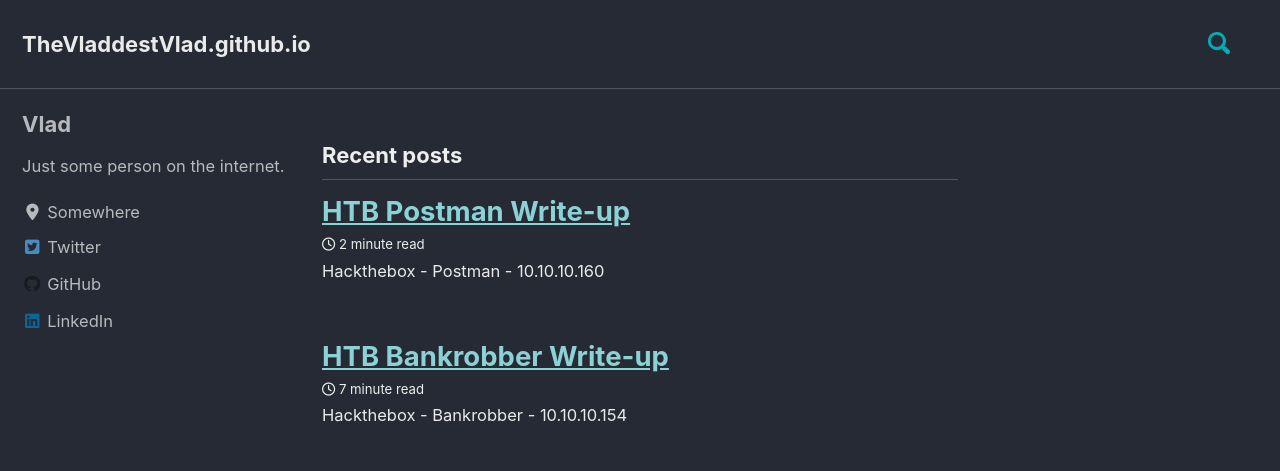
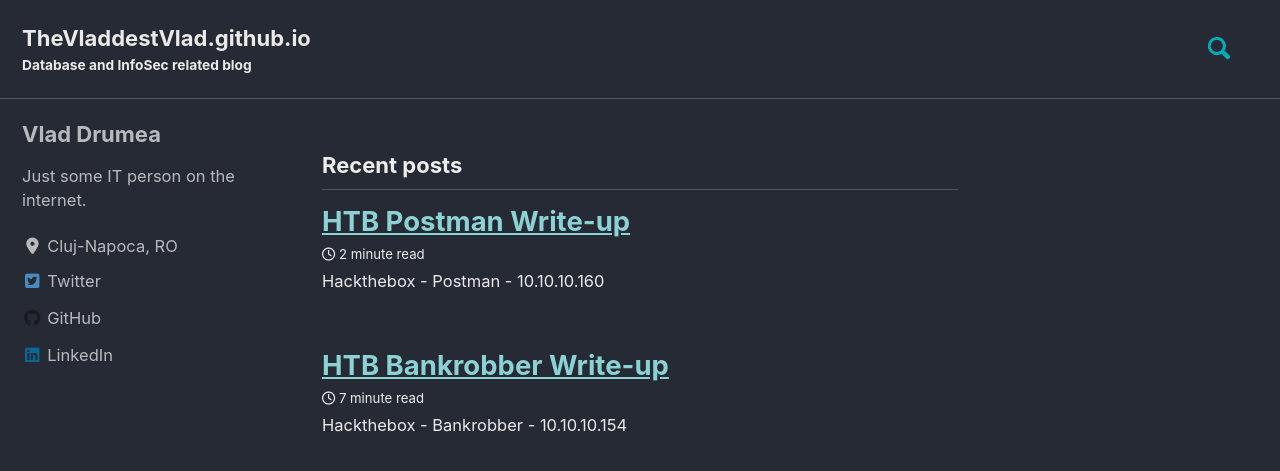
Before and after one commit to TheVladdestVlad/TheVladdestVlad.github.io, a Jekyll site: the page built from index.html, in a window 1280 px wide and 900 px high. Shown: the top 471 px of the window. Built offline with Jekyll 4.4.1, drawn with Linux system fonts in a browser that asks for light colours; cached includes are drawn as plain includes; nearby versions of some CDN libraries; the list of posts is cut into pages by our own code; some of the changed text lies outside the part shown.

Commit message:
Update _config.yml

```diff
--- a/_config.yml
+++ b/_config.yml
@@ -18,11 +18,11 @@
 locale                   : "en-US"
 title                    : "TheVladdestVlad.github.io"
 title_separator          : "-"
-#subtitle                 : "Database and InfoSec related blog"
-name                     : "Vlad"
-description              : "Database and InfoSec related blog"
+subtitle                 : "Database and InfoSec related blog"
+name                     : &name "Vlad Drumea" # &name is a YAML anchor which can be *referenced later
+description              : &description "This is a place where I write stuff that I find interesting"
 url                      : "https://TheVladdestVlad.github.io" # the base hostname & protocol for your site e.g. "https://mmistakes.github.io"
-baseurl                  : # the subpath of your site, e.g. "/blog"
+baseurl                  : "/" # the subpath of your site, e.g. "/blog"
 repository               : "TheVladdestVlad/TheVladdestVlad.github.io"
 teaser                   : # path of fallback teaser image, e.g. "/assets/images/500x300.png"
 logo                     : # path of logo image to display in the masthead, e.g. "/assets/images/88x88.png"
@@ -94,10 +94,10 @@
 
 # Site Author
 author:
-  name             : "Vlad"
+  name             : *name # *name is a YAML reference pointing to the &anchor earlier
   avatar           : # path of avatar image, e.g. "/assets/images/bio-photo.jpg"
-  bio              : "Just some person on the internet."
-  location         : "Somewhere"
+  bio              : "Just some IT person on the internet."
+  location         : "Cluj-Napoca, RO"
   email            :
   links:
     - label: "Email"
@@ -211,8 +211,8 @@
 
 # Outputting
 permalink: /:categories/:title/
-paginate: 5 # amount of posts to show
-paginate_path: /page:num/
+# paginate: 5 # amount of posts to show
+# paginate_path: /page:num/
 timezone: Europe/Bucharest # https://en.wikipedia.org/wiki/List_of_tz_database_time_zones
 
 
```
